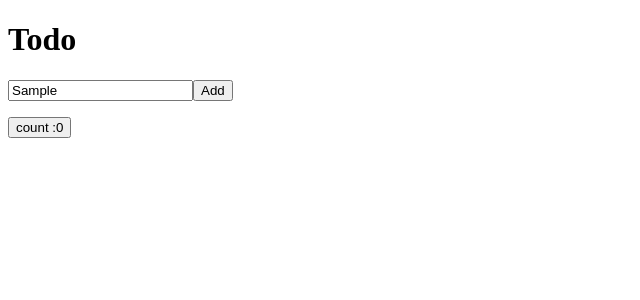
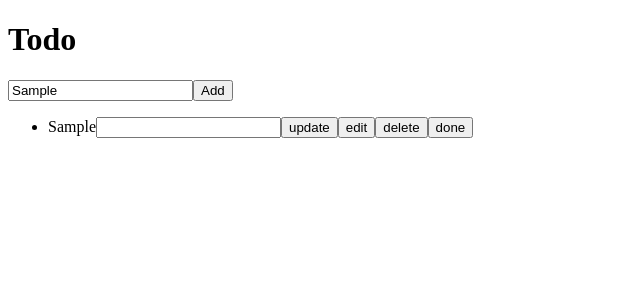
Before and after one commit to rakeshcooper/v_todo, a Vue app: page / in a window 1280 px wide. Both pictures are taken after typing "Sample" into the empty fields and a click on the button "Add". Shown: the top 300 px of the page, without its empty margins (0-640 px from the left). Built offline with nearby package versions, Linux system fonts and the light colour scheme.

Commit message:
Implementing vueTodo

```diff
--- a/src/components/VueTodo.vue
+++ b/src/components/VueTodo.vue
@@ -1,27 +1,47 @@
 <template>
     <div>
         <h1>Todo</h1>
-        <input type="text" name="inputTodo" id="inputTodo">
-        <button>Add</button>
-        <ul></ul>
-        <button class="btn"  @click="countIncrement">count :{{ count }}</button>
+        <input @input="getInputvalue" type="text" name="inputTodo" id="inputTodo">
+        <button @click="addHandler">Add</button>
+        <ul>
+            <li :key="dat" v-for="dat in data">
+                <span>{{ dat.todo }}</span>
+                <span><input type="text"><button>update</button></span>
+                <span><button>edit</button></span>
+                <span><button>delete</button></span>
+                <span><button>done</button></span>
+            </li>
+        </ul>
 
     </div>
 </template>
 
 <script setup>
-import { ref } from 'vue';
+import { ref, reactive } from 'vue';
+let cryptoId
+let newData
+let data = reactive([])
+let setData
 
-let count = ref(0)
 
-function countIncrement(){
-    count.value +=1
+function addHandler(){
+    cryptoId = crypto.randomUUID()
+    setData = { todo: newData ,ID: cryptoId, isChecked: false, isDeleted: false}
+    console.log(setData);
+    data.push(setData)
+}
 
+
+function getInputvalue(e){
+    console.log(e.target.value);
+    newData = e.target.value
 }
+
+
 </script>
 
 <style lang="scss" scoped>
-    .btn{
-
+    button{
+        cursor: pointer;
     }
 </style>
```
